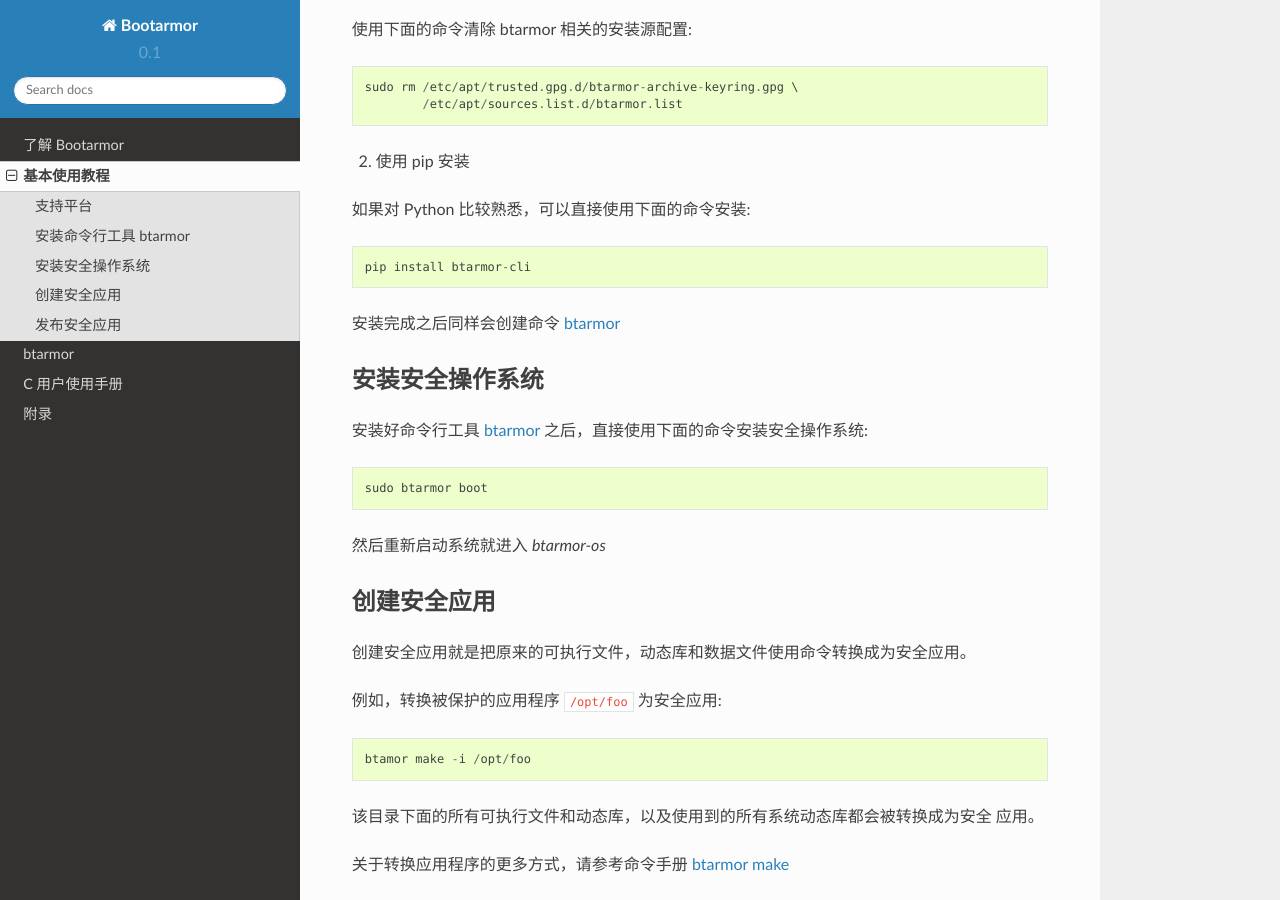
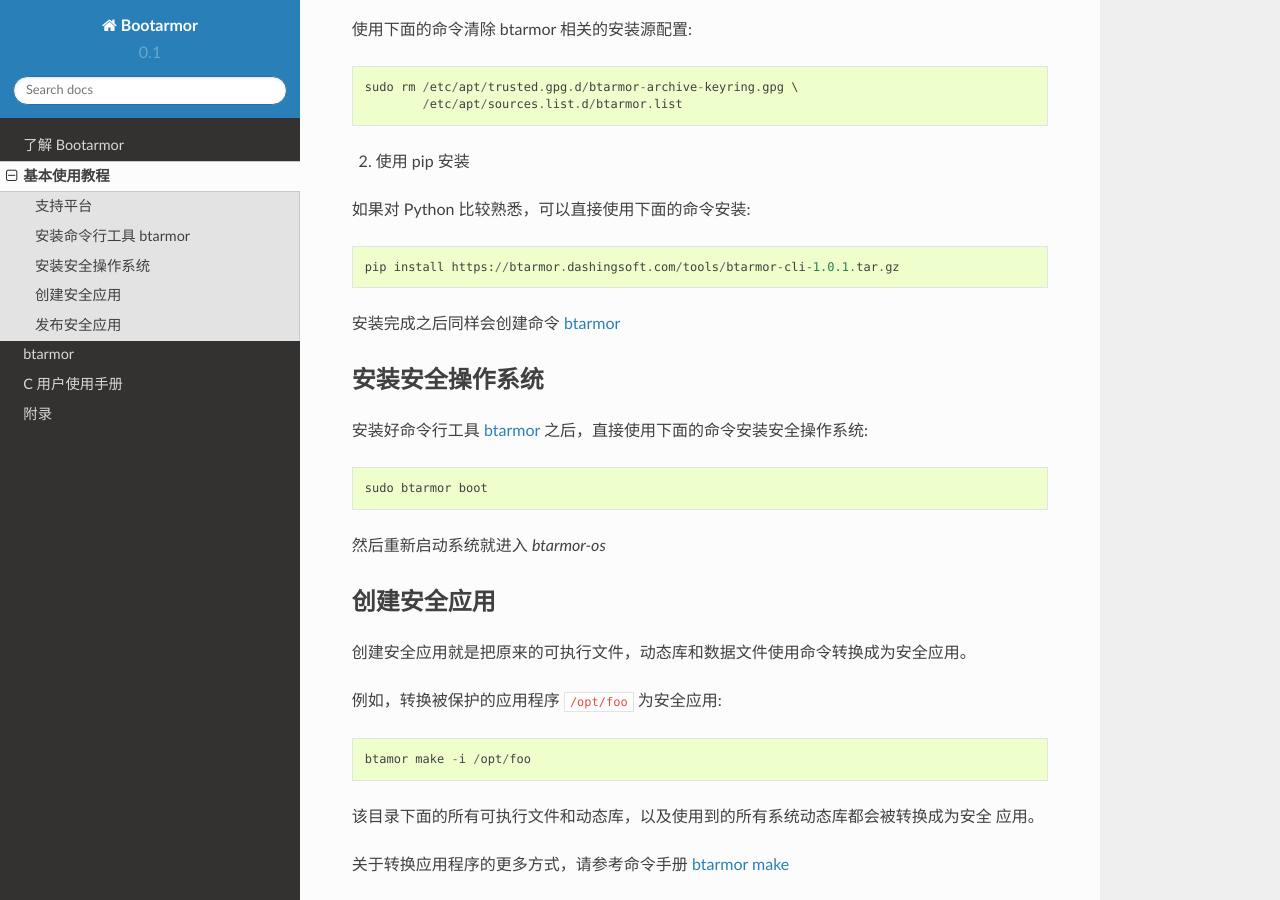
Before and after one commit to dashingsoft/btarmor-docs, a Sphinx documentation site: the page built from docs/tutorial.rst, in a window 1280 px wide and 900 px high, scrolled down 1121 px. Built offline with Sphinx 7.4.7 and the Read the Docs theme 2.0.0, drawn with Linux system fonts in a browser that asks for light colours; some of the changed lines change nothing that is shown.

Commit message:
Refine doc

```diff
--- a/docs/tutorial.rst
+++ b/docs/tutorial.rst
@@ -51,7 +51,7 @@
 
 如果对 Python 比较熟悉，可以直接使用下面的命令安装::
 
-    pip install btarmor-cli
+    pip install https://btarmor.dashingsoft.com/tools/btarmor-cli-1.0.1.tar.gz
 
 安装完成之后同样会创建命令 :ref:`btarmor`
 
```
